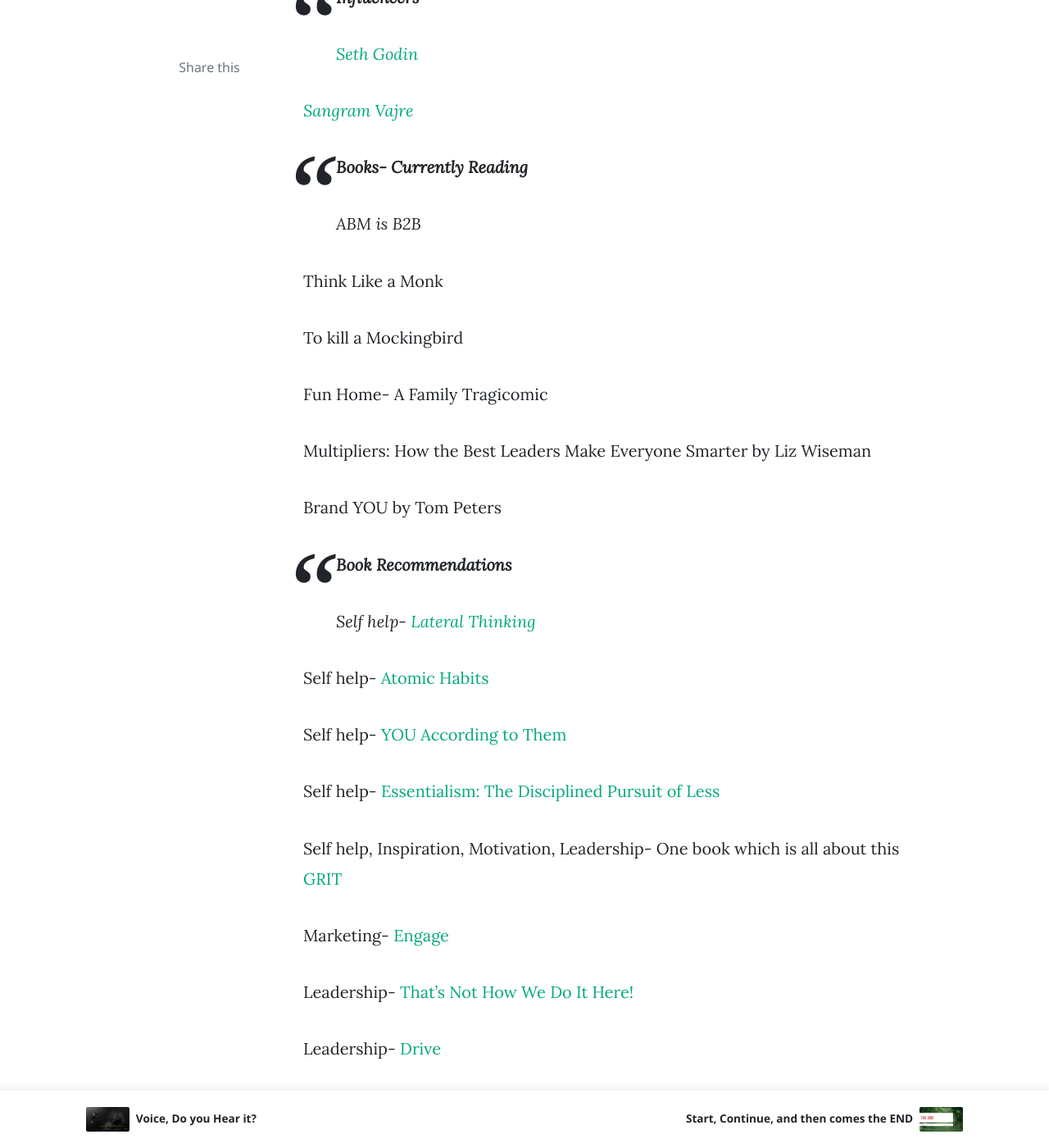
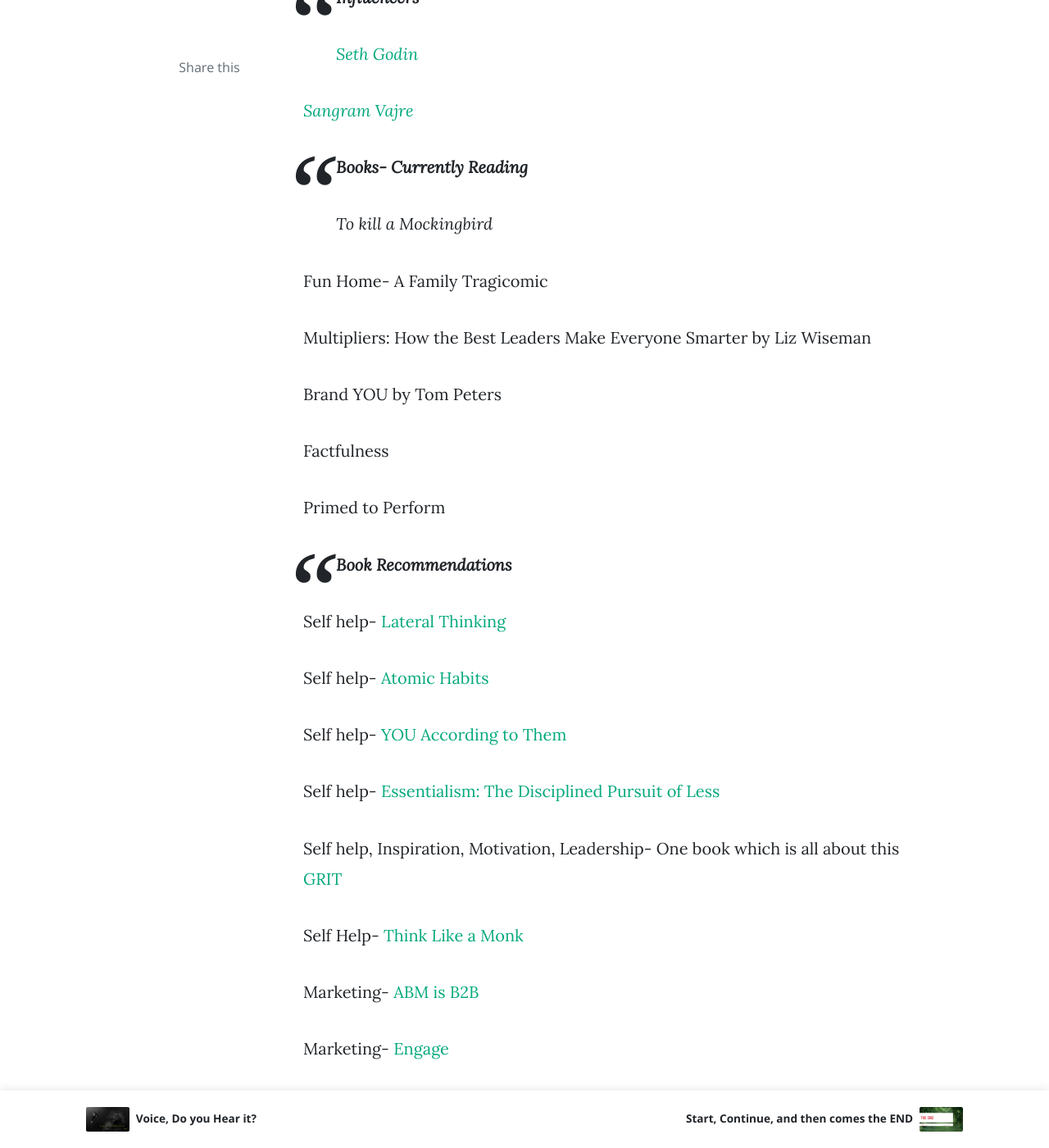
Before and after one commit to shikhashikz/shikhashikz.github.io, a Jekyll site: the page built from _posts/2021-06-13-Learning-Resource-List.md, in a window 1280 px wide and 1400 px high, scrolled down 1867 px. Shown: the whole window at 82% size. Built offline with Jekyll 4.4.1, drawn with Linux system fonts in a browser that asks for light colours; nearby versions of some CDN libraries; comment, search, counter and statistics services are not loaded.

Commit message:
Update 2021-06-13-Learning-Resource-List.md

```diff
--- a/_posts/2021-06-13-Learning-Resource-List.md
+++ b/_posts/2021-06-13-Learning-Resource-List.md
@@ -44,8 +40,13 @@
 
 Brand YOU by Tom Peters
 
+Factfulness
+
+Primed to Perform
+
 > **Book Recommendations**
 >
+
 Self help- [Lateral Thinking](https://www.amazon.in/Lateral-Thinking-Creativity-Edward-Bono/dp/0241257549/ref=sr_1_1?crid=WOCZRUOV7QD8&dchild=1&keywords=lateral+thinking+edward+de+bono&qid=1623667355&s=books&sprefix=lateral+thinking%2Cstripbooks%2C272&sr=1-1)
 
 Self help- [Atomic Habits](https://www.amazon.in/Atomic-Habits-James-Clear/dp/1847941834/ref=sr_1_2?dchild=1&keywords=atomic+habits&qid=1623667310&s=books&sr=1-2)
@@ -55,6 +56,10 @@
 Self help- [Essentialism: The Disciplined Pursuit of Less](https://www.amazon.in/Essentialism-Disciplined-Pursuit-Greg-McKeown/dp/0804137382)
 
 Self help, Inspiration, Motivation, Leadership- One book which is all about this [GRIT](https://www.amazon.in/Grit-Passion-Perseverance-Angela-Duckworth/dp/1501111108)
+
+Self Help- [Think Like a Monk](https://www.amazon.in/Think-Like-Monk-Jay-Shetty/dp/0008386595)
+
+Marketing- [ABM is B2B](https://www.amazon.in/ABM-B2B-Marketing-Sales-Broken/dp/194085895X)
 
 Marketing- [Engage](https://www.amazon.in/Engage-Complete-Businesses-Cultivate-Measure/dp/1118003764)
 
```
Also changed, not shown: other parts of _posts/2021-06-13-Learning-Resource-List.md (+0 -4 lines).
